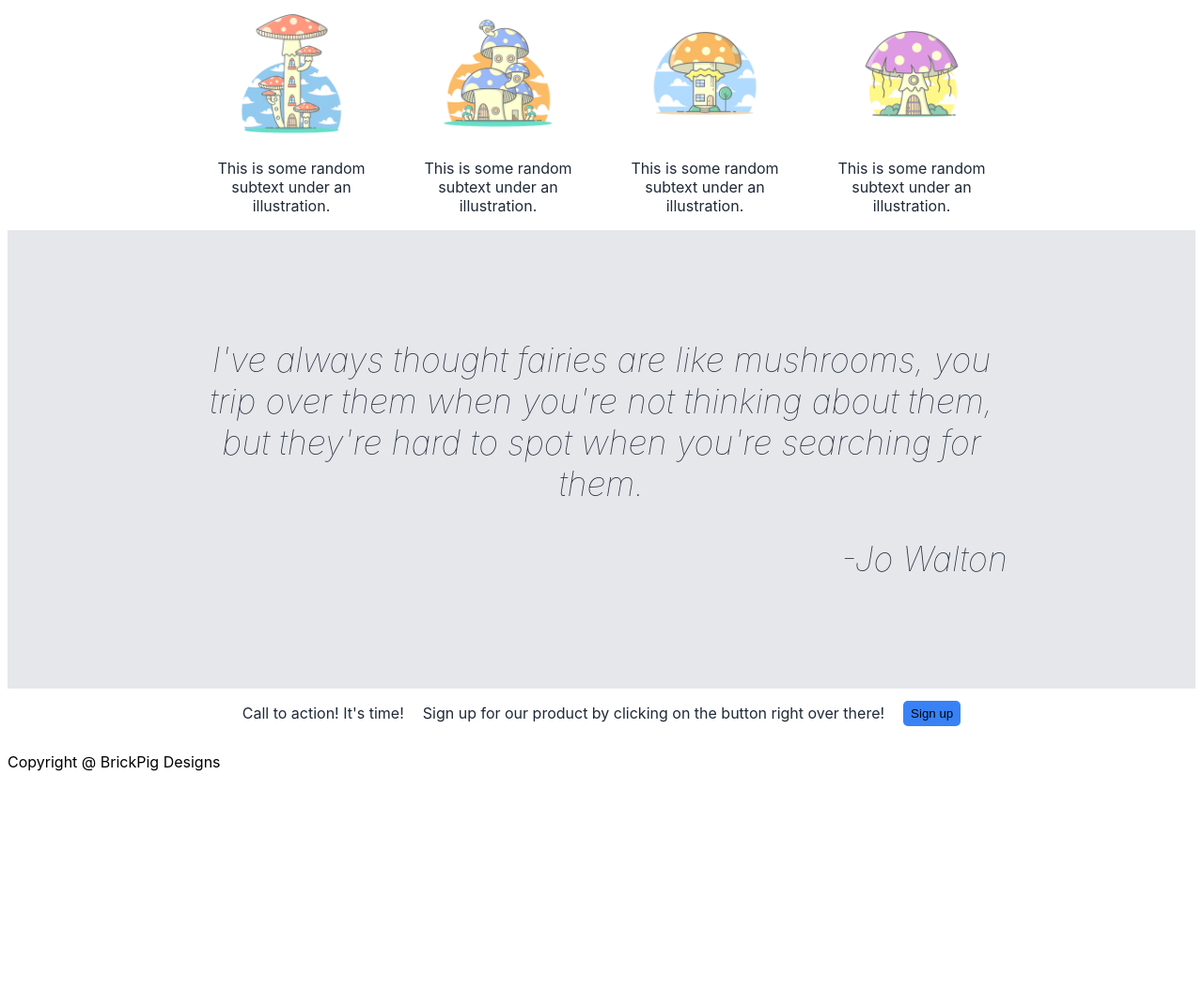
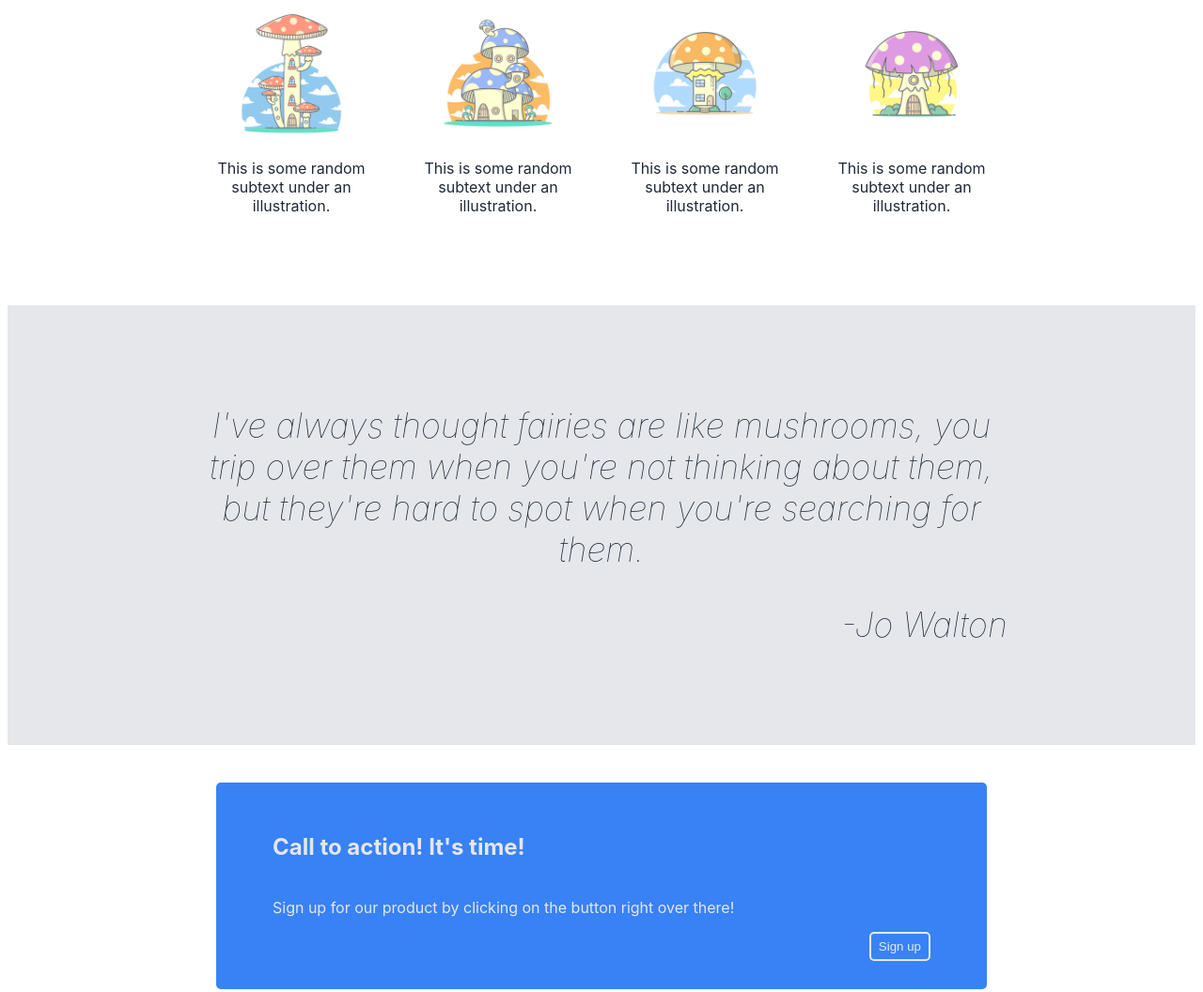
Before and after one commit to mackmeggie/odin-landing-2, a plain HTML site: page index.html in a window 1280 px wide. Shown: the part 708-1764 px from the top of the page at 94% size. Before the commit the page ends 1545 px from the top, so only its background shows below. Drawn offline with Linux system fonts and the light colour scheme.

Commit message:
complete section 4 and footer styling

```diff
--- a/index.html
+++ b/index.html
@@ -62,10 +62,10 @@
     </div>
 
     <div class="section4">
-        <div class="container">
-            <p>Call to action! It's time!</p>
+        <div class="rectangle">
+            <p style="font-size: 24px; font-weight: bold;">Call to action! It's time!</p>
             <p>Sign up for our product by clicking on the button right over there!</p>
-            <button>Sign up</button>
+            <button id ="rightbutton" style="border-style: solid; border-width: 2px;">Sign up</button>
         </div>
     </div>
 
--- a/stylin.css
+++ b/stylin.css
@@ -25,8 +25,9 @@ p {
 
 button {
     background-color: #3882F6;
+    color:#E5E7EB;
     border-radius: 5px;
-    border: 0px;
+    border: 2px;
     padding-left: 8px;
     padding-right: 8px;
     padding-top: 6px;
@@ -60,11 +61,12 @@ button {
 .image {
     align-self: flex-end;
     justify-content: center;
-    padding-bottom: 80px;
+    padding-bottom: 50px;
 }
 
 img {
     width: 150px;
+    border-radius: 5px;
 }
 
 .section2 {
@@ -86,6 +88,7 @@ img {
     font-weight: bolder;
     text-align: center;
     color:#1F2937;
+    padding-top: 30px;
 }
 
 .mushroom {
@@ -93,6 +96,7 @@ img {
     flex-direction: column;
     align-items: center;
     max-width: 200px;
+    padding-bottom: 80px;
 }
 
 .section3 {
@@ -104,8 +108,8 @@ img {
     color: #1F2937;
     padding-left: 200px;
     padding-right: 200px;
-    padding-top:80px;
-    padding-bottom:80px;
+    padding-top:70px;
+    padding-bottom:70px;
 }
 
 #author {
@@ -114,5 +118,35 @@ img {
 }
 
 .section4 {
+    display: flex;
+    justify-content: center;
+}
 
+.rectangle {
+    display: flex;
+    flex-direction: column;
+    flex-wrap: wrap;
+    justify-content: flex-start;
+    align-items:flex-start;
+    background-color: #3882F6;
+    color: #E5E7EB;
+    width: 700px;
+    margin: 40px;
+    padding: 30px;
+    padding-left: 60px;
+    padding-right: 60px;
+    border-radius: 5px;
 }
+
+#rightbutton {
+    display: flex;
+    flex-direction: row;
+    justify-content: flex-start;
+    align-self: flex-end;
+    color:#E5E7EB;
+}
+
+.footer {
+    text-align: center;
+    font-size: small;
+}
```
